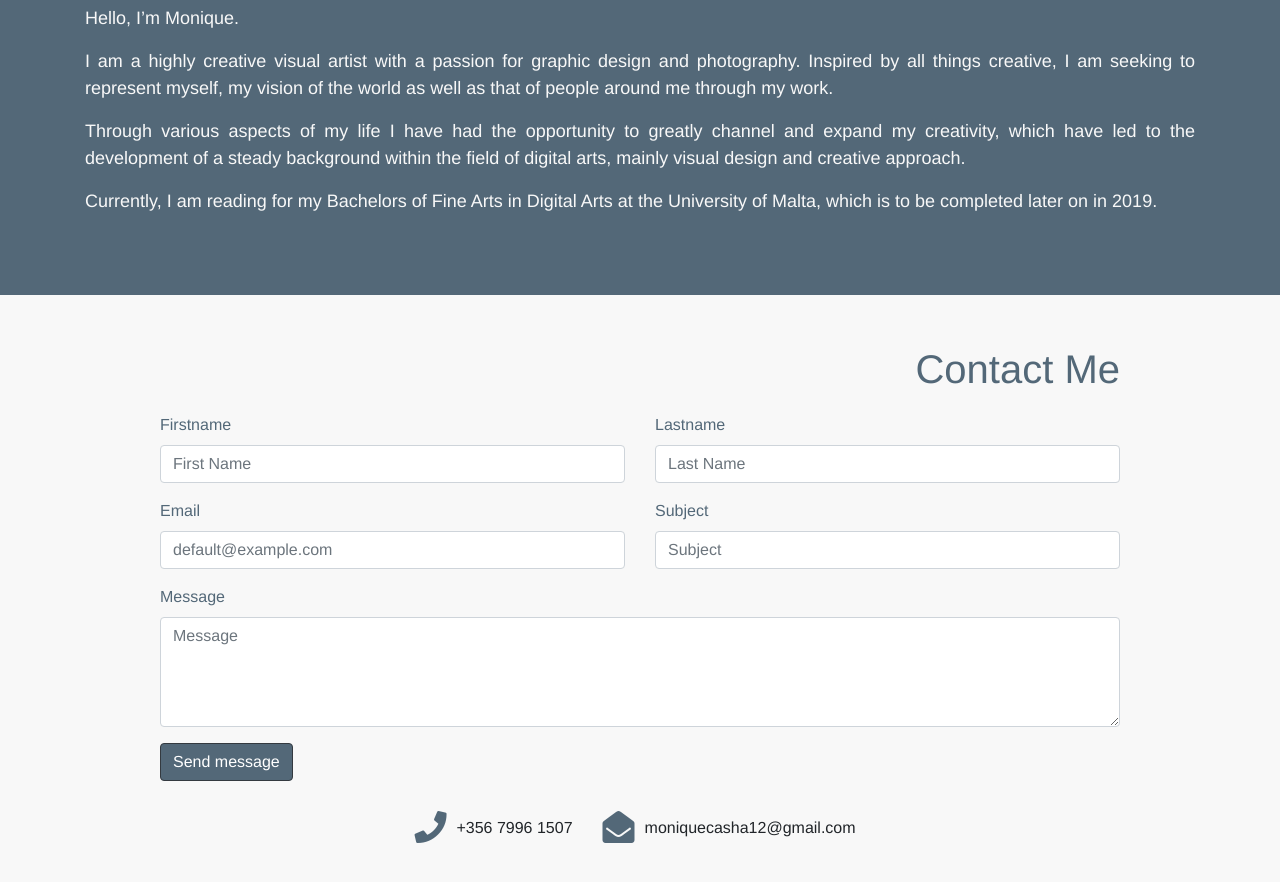
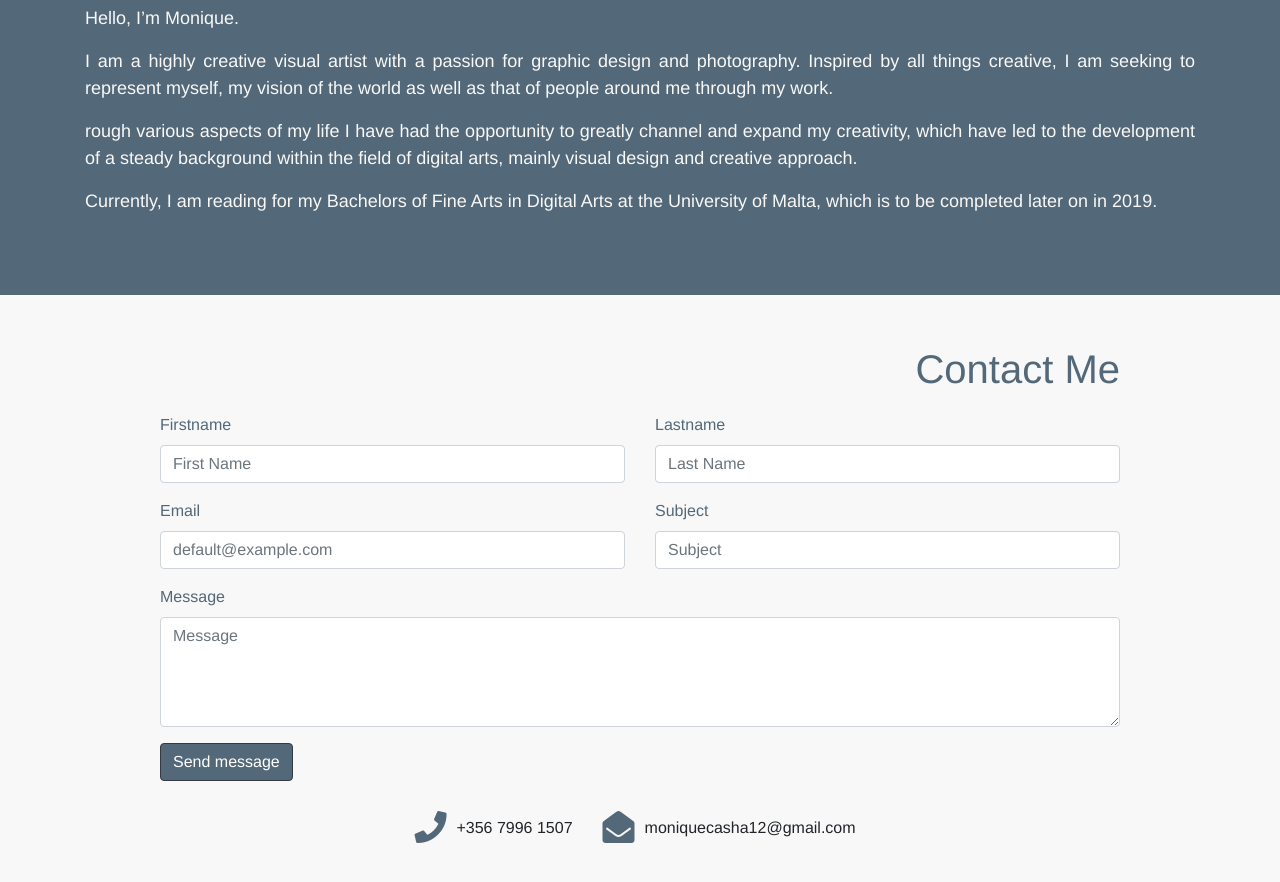
Before and after one commit to moniquecasha/moniquecasha.github.io, a plain HTML site: page index.html in a window 1280 px wide. Shown: the part 3173-4055 px from the top of the page. Drawn offline with nearby package versions, Linux system fonts and the light colour scheme; some packages are replaced by stand-ins of ours; a script that the page names is missing.

Commit message:
Update index.html

```diff
--- a/index.html
+++ b/index.html
@@ -240,7 +240,7 @@
               <h1 class="display-4">About Me</h1>
               <p class="lead">Hello, I’m Monique.</p>
                 <p class="lead">I am a highly creative visual artist with a passion for graphic design and photography.  Inspired by all things creative, I am seeking to represent myself, my vision of the world as well as that of people around me through my work.</p>
-                <p class="lead">Through various aspects of my life I have had the opportunity to greatly channel and expand my creativity, which have led to the development of a steady background within the field of digital arts, mainly visual design and creative approach.</p>
+                <p class="lead">rough various aspects of my life I have had the opportunity to greatly channel and expand my creativity, which have led to the development of a steady background within the field of digital arts, mainly visual design and creative approach.</p>
                 <p class="lead">Currently, I am reading for my Bachelors of Fine Arts in Digital Arts at the University of Malta, which is to be completed later on in 2019.</p>
             </div>
           </div>
```
